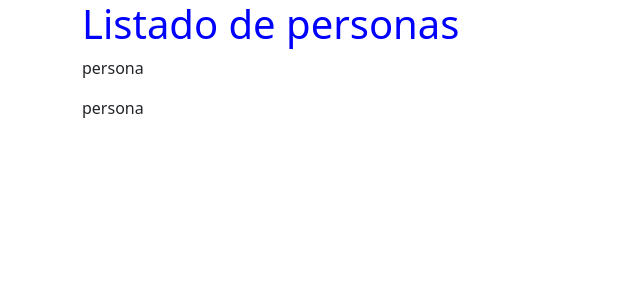
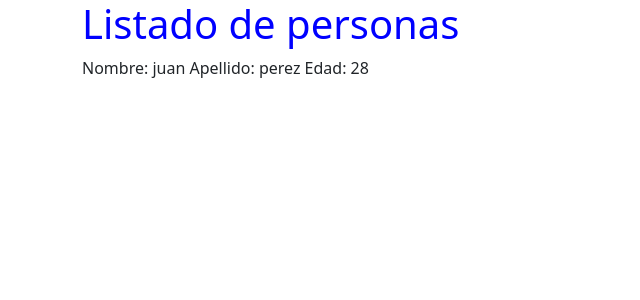
Before and after one commit to brayansanchez18/universidad-angular, an Angular app: page / in a window 1280 px wide. Shown: the top 300 px of the page, without its empty margins (0-640 px from the left). Built offline with nearby package versions, Linux system fonts and the light colour scheme.

Commit message:
iterpelacion con angular

```diff
--- a/src/app/persona/persona.component.html
+++ b/src/app/persona/persona.component.html
@@ -1 +1,5 @@
-<p>persona</p>
+<p>
+  Nombre: {{ nombre }}
+  Apellido: {{ apellido }}
+  Edad: {{ edad }}
+</p>
--- a/src/app/persona/persona.component.ts
+++ b/src/app/persona/persona.component.ts
@@ -9,5 +9,7 @@ import { Component } from '@angular/core';
   styleUrls: ['./persona.component.css']
 })
 export class PersonaComponent {
-
+  nombre: string = 'juan';
+  apellido: string = 'perez';
+  edad: number = 28;
 }
--- a/src/app/personas/personas.component.html
+++ b/src/app/personas/personas.component.html
@@ -5,6 +5,5 @@
     <div class="col"></div>
       <h1>Listado de personas</h1>
       <app-persona></app-persona>
-      <app-persona></app-persona>
   </div>
 </div>
```
